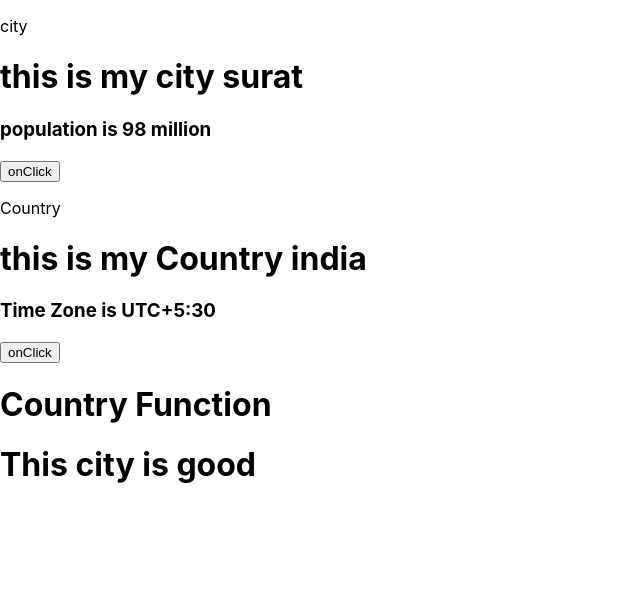
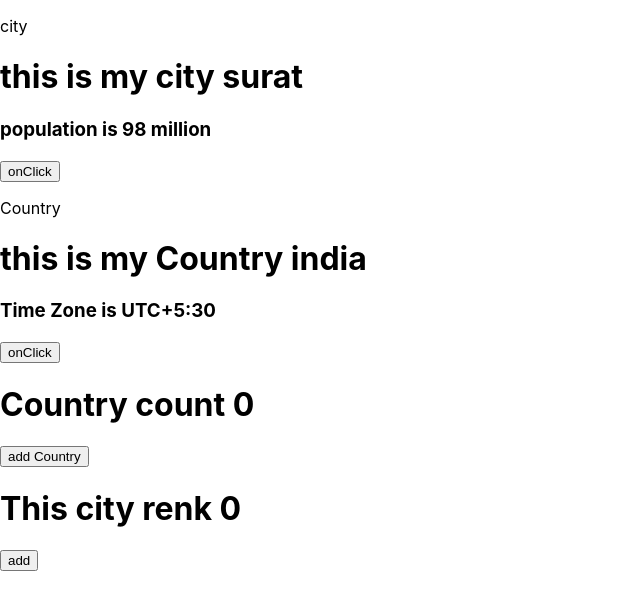
Before and after one commit to dholiyajay/Firstreact, a React (Create React App) app: page / in a window 1280 px wide. Shown: the top 610 px of the page, without its empty margins (0-640 px from the left). Built offline with nearby package versions, Linux system fonts and the light colour scheme.

Commit message:
usestate

```diff
--- a/src/user/component/CityFun.js
+++ b/src/user/component/CityFun.js
@@ -1,9 +1,14 @@
-import React from 'react';
+import React, { useState } from 'react';
 
 function CityFun(props) {
+    const [count, setCount] = useState(0);
+
     return (
         <div>
-            <h1>This city is good</h1>
+            <h1>This city renk {count}</h1>
+            <button onClick={() => setCount(count + 1)}>
+                add
+            </button>
         </div>
     );
 }
--- a/src/user/component/CountryFuc.js
+++ b/src/user/component/CountryFuc.js
@@ -1,10 +1,14 @@
-import React from 'react'
+import React, { useState } from 'react'
 
 export default function CountryFuc() {
+  const [count, setCount] = useState(0);
+
   return (
     <div>
-      <h1>Country Function</h1>
-
+      <h1>Country count {count}</h1>
+      <button onClick={() => setCount(count + 1)}>
+        add Country
+      </button>
     </div>
   )
 }
```
